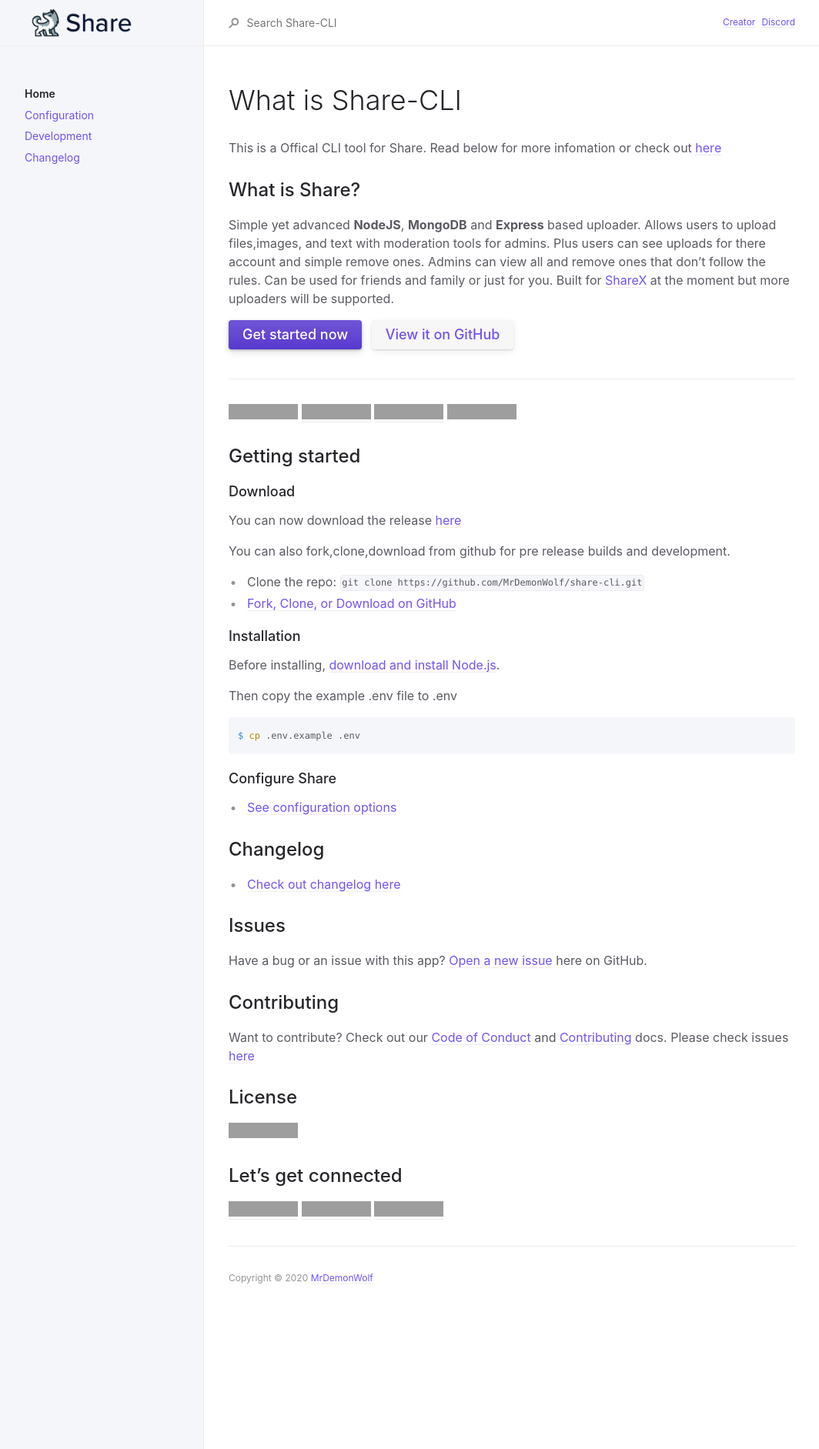
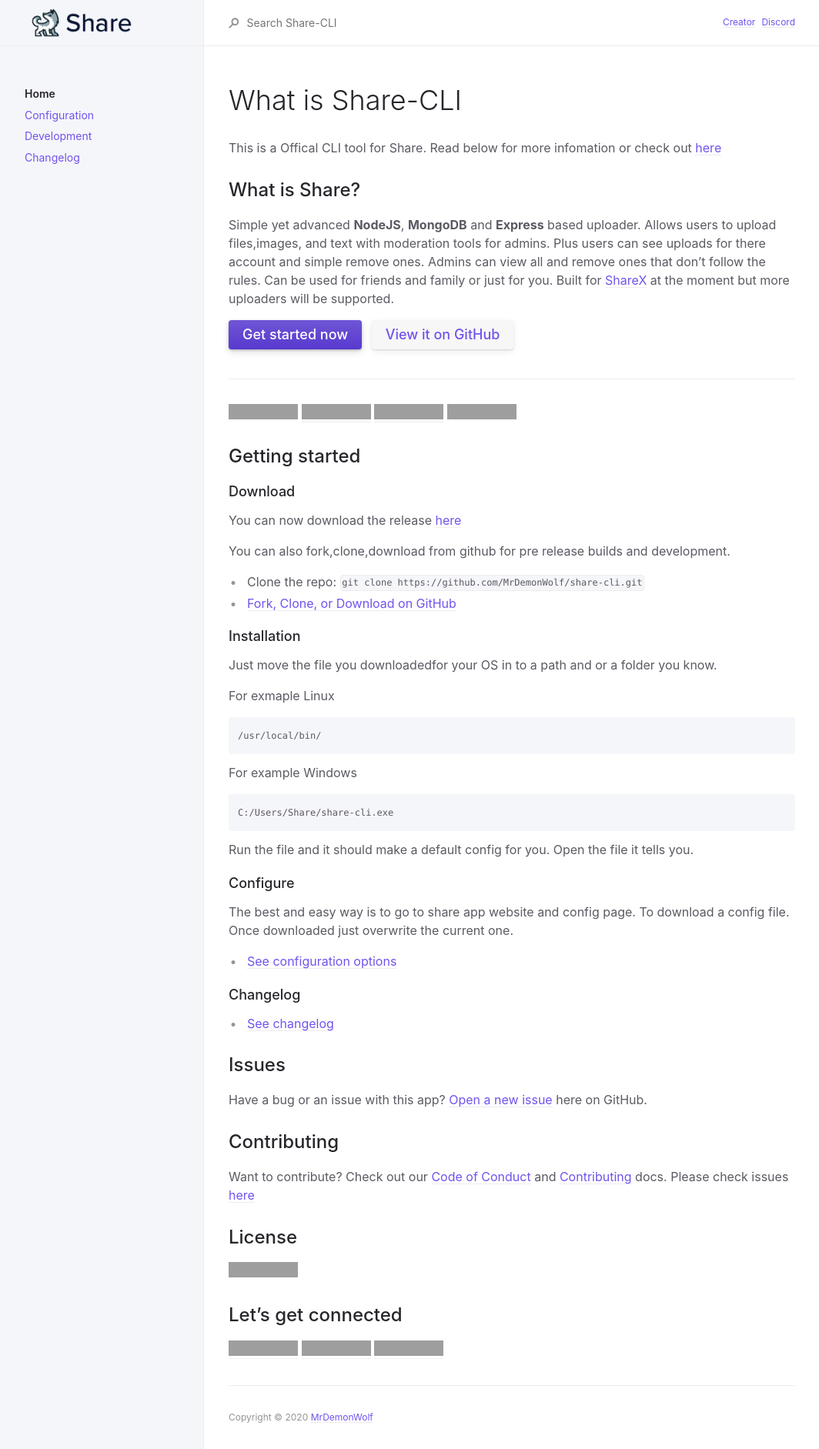
Before and after one commit to MrDemonWolf/share-cli, a Jekyll site: the page built from docs/index.md, in a window 1280 px wide, cut to the strip 0-1883 px from the top of the page. Shown: the whole strip at 77% size, without its empty margins (107-1171 px from the left). Built offline with Jekyll 4.4.1, drawn with Linux system fonts in a browser that asks for light colours; grey boxes are pictures that could not be loaded.

Commit message:
Updated and remove infomation.

````diff
--- a/docs/index.md
+++ b/docs/index.md
@@ -7,10 +7,12 @@ permalink: /
 ---
 
 # What is Share-CLI
+
 This is a Offical CLI tool for Share. Read below for more infomation or check out [here](https://github.com/MrDemonWolf/share-cli)
 
 ## What is Share?
-Simple yet advanced **NodeJS**, **MongoDB** and **Express** based uploader.  Allows users to upload files,images, and text with moderation tools for admins.  Plus users can see uploads for there account and simple remove ones.  Admins can view all and remove ones that don't follow the rules. Can be used for friends and family or just for you.  Built for [ShareX](https://getsharex.com/) at the moment but more uploaders will be supported.
+
+Simple yet advanced **NodeJS**, **MongoDB** and **Express** based uploader. Allows users to upload files,images, and text with moderation tools for admins. Plus users can see uploads for there account and simple remove ones. Admins can view all and remove ones that don't follow the rules. Can be used for friends and family or just for you. Built for [ShareX](https://getsharex.com/) at the moment but more uploaders will be supported.
 
 [Get started now](#getting-started){: .btn .btn-primary .fs-5 .mb-4 .mb-md-0 .mr-2 } [View it on GitHub](https://github.com/MrDemonWolf/share-cli){: .btn .fs-5 .mb-4 .mb-md-0 }
 
@@ -24,39 +26,55 @@ Simple yet advanced **NodeJS**, **MongoDB** and **Express** based uploader.  All
 ## Getting started
 
 ### Download
+
 You can now download the release [here](https://github.com/MrDemonWolf/share-cli/releases/)
 
 You can also fork,clone,download from github for pre release builds and development.
-* Clone the repo: `git clone https://github.com/MrDemonWolf/share-cli.git`
-* [Fork, Clone, or Download on GitHub](https://github.com/MrDemonWolf/share-cli)
+
+- Clone the repo: `git clone https://github.com/MrDemonWolf/share-cli.git`
+- [Fork, Clone, or Download on GitHub](https://github.com/MrDemonWolf/share-cli)
 
 ### Installation
-Before installing, [download and install Node.js](https://nodejs.org/en/download/).
 
-Then copy the example .env file to .env
-```bash
-$ cp .env.example .env
+Just move the file you downloadedfor your OS in to a path and or a folder you know.
+
+For exmaple Linux
+
+```sh
+/usr/local/bin/
 ```
 
-### Configure Share
+For example Windows
+
+```sh
+C:/Users/Share/share-cli.exe
+```
+
+Run the file and it should make a default config for you. Open the file it tells you.
+
+### Configure
+The best and easy way is to go to share app website and config page.  To download a config file.  Once downloaded just overwrite the current one.
 
 - [See configuration options]({{ site.baseurl }}{% link docs/configuration.md %})
 
+### Changelog
 
-## Changelog
-- [Check out changelog here ]({{ site.baseurl }}{% link docs/changelog.md %})
+- [See changelog]({{ site.baseurl }}{% link docs/changelog.md %})
 
 ## Issues
+
 Have a bug or an issue with this app? [Open a new issue](https://github.com/MrDemonWolf/share-cli/issues) here on GitHub.
 
 ## Contributing
+
 Want to contribute? Check out our [Code of Conduct]() and [Contributing]() docs. Please check issues [here](https://github.com/MrDemonWolf/share-cli/issues)
 
+## License
 
-## License
 ![GitHub license](https://img.shields.io/github/license/MrDemonWolf/share-cli.svg?style=for-the-badge&logo=github)
 
 ## Let's get connected
+
 [![Twitter Follow](https://img.shields.io/twitter/follow/MrDemonWolf.svg?style=for-the-badge&logo=twitter)](https://twitter.com/MrDemonWolf)
 [![GitHub followers](https://img.shields.io/github/followers/nathanhenniges.svg?label=Follow&style=for-the-badge&logo=github)](https://github.com/nathanhenniges/)
 [![Instagram](https://img.shields.io/static/v1.svg?label=follow&message=@MrDemonWolf&color=grey&logo=instagram&style=for-the-badge&logoColor=white&colorA=critical)](https://www.instagram.com/MrDemonWolf/)
````
Also changed, not shown: docs/docs/configuration.md (+16 -7 lines).
